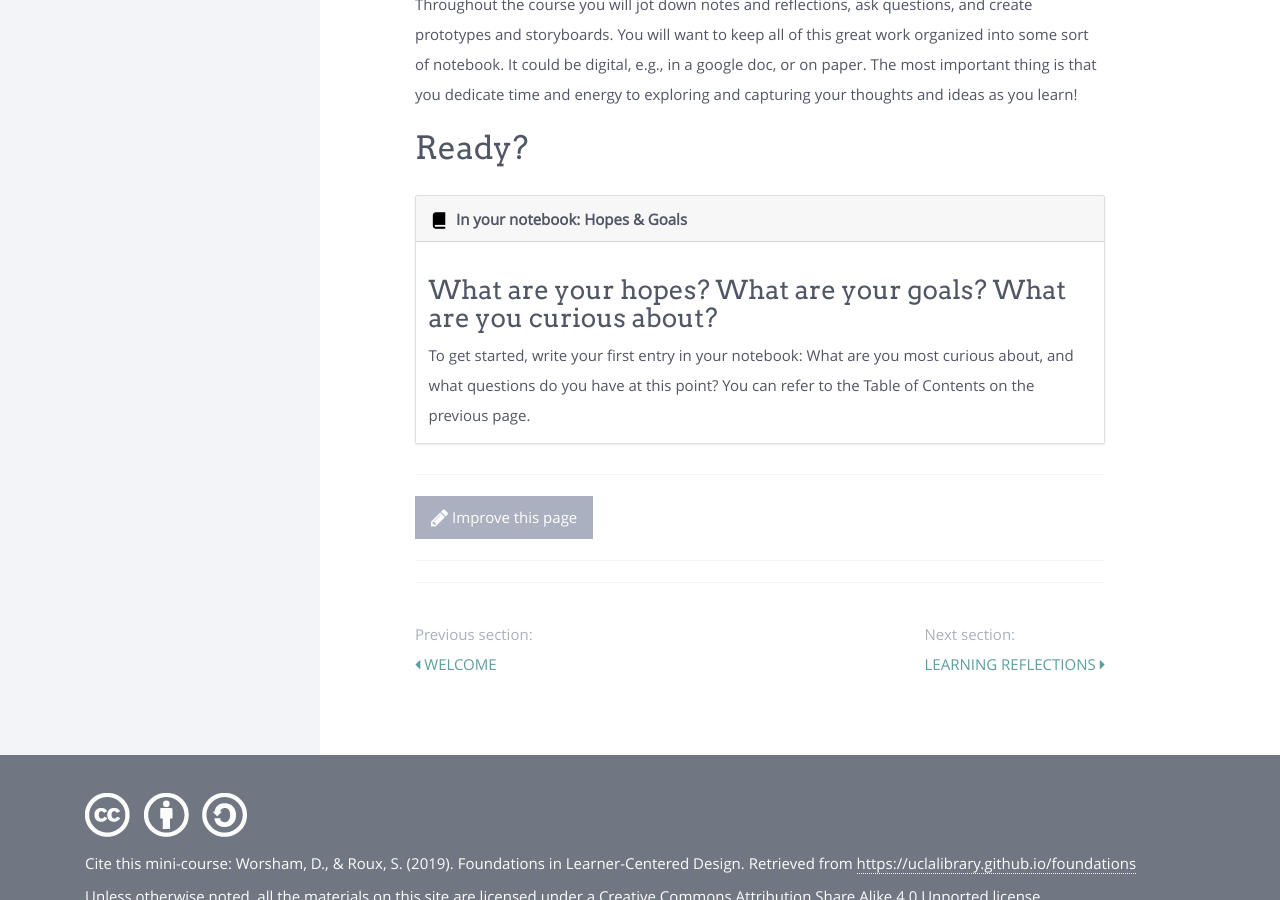
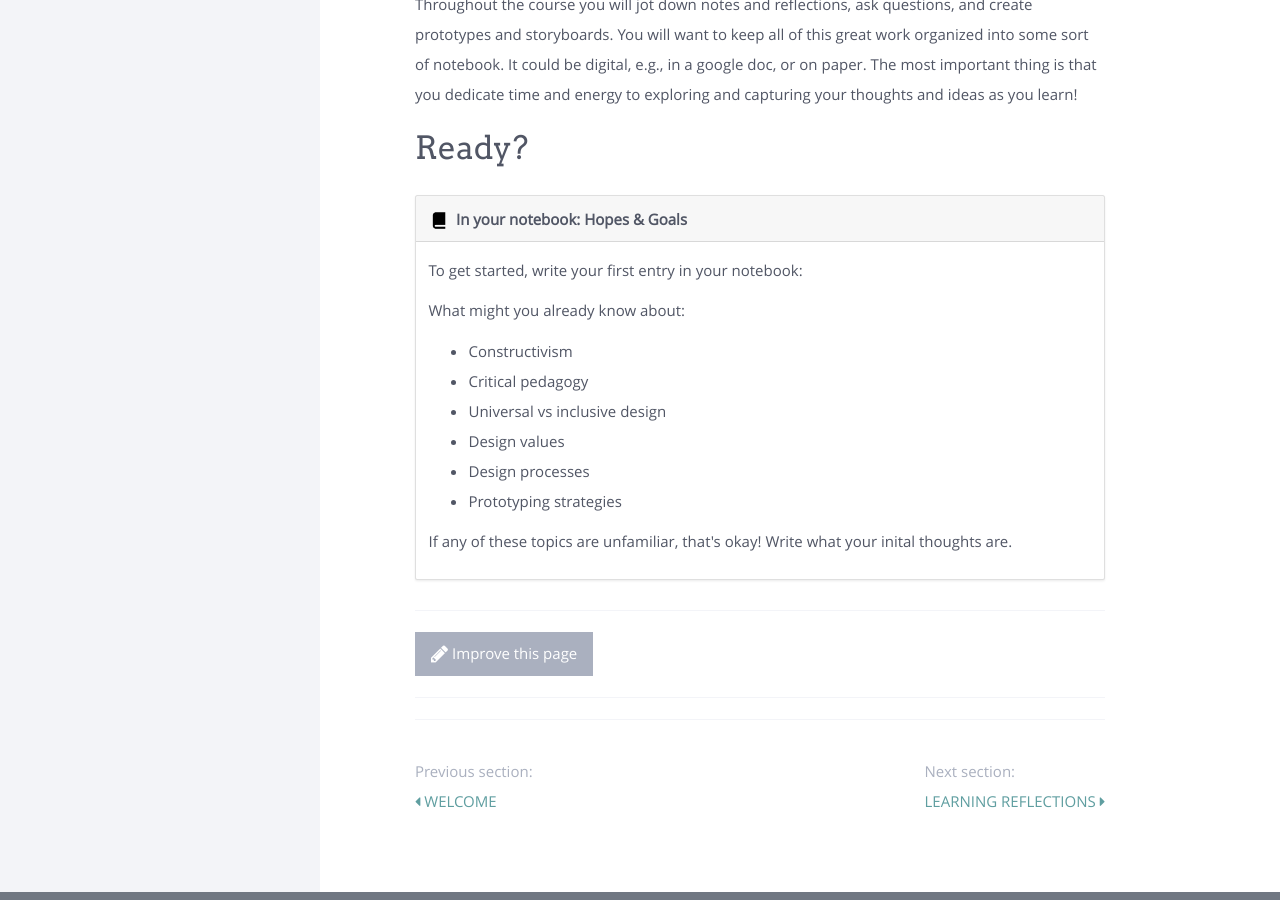
Before and after one commit to ucsdlib/foundations, a Jekyll site: the page built from modules/start/_posts/2000-01-02-getting-started.html, in a window 1280 px wide and 900 px high, scrolled down 1007 px. Built offline with Jekyll 4.4.1, drawn with Linux system fonts in a browser that asks for light colours; nearby versions of some CDN libraries.

Commit message:
edited notebook entry assignment

```diff
--- a/modules/start/_posts/2000-01-02-getting-started.html
+++ b/modules/start/_posts/2000-01-02-getting-started.html
@@ -22,8 +22,17 @@ banner-alt: "a notebook with a hand written message that says, all you really ne
     <span><a id="hopes"></a>{% include icon-notebook.html %}In your notebook: Hopes &amp; Goals</span>
   </div>
   <div class="card-body">
-    <h3 class="card-title">What are your hopes? What are your goals? What are you curious about?</h3>
-    <p class="card-text">To get started, write your first entry in your notebook: What are you most curious about, and what questions do you have at this point? You can refer to the Table of Contents on the previous page.</p>
+    <p>To get started, write your first entry in your notebook:</p>
+    <p>What might you already know about:</p>
+    <ul>
+      <li>Constructivism</li>
+      <li>Critical pedagogy</li>
+      <li>Universal vs inclusive design</li>
+      <li>Design values</li>
+      <li>Design processes</li>
+      <li>Prototyping strategies</li>
+    </ul>
+    <p>If any of these topics are unfamiliar, that's okay! Write what your inital thoughts are.</p>
 
     <!--<div class="card-footer">
         <h4>Tips</h4>
```
Also changed, not shown: other parts of modules/start/_posts/2000-01-02-getting-started.html (+1 -1 lines).
